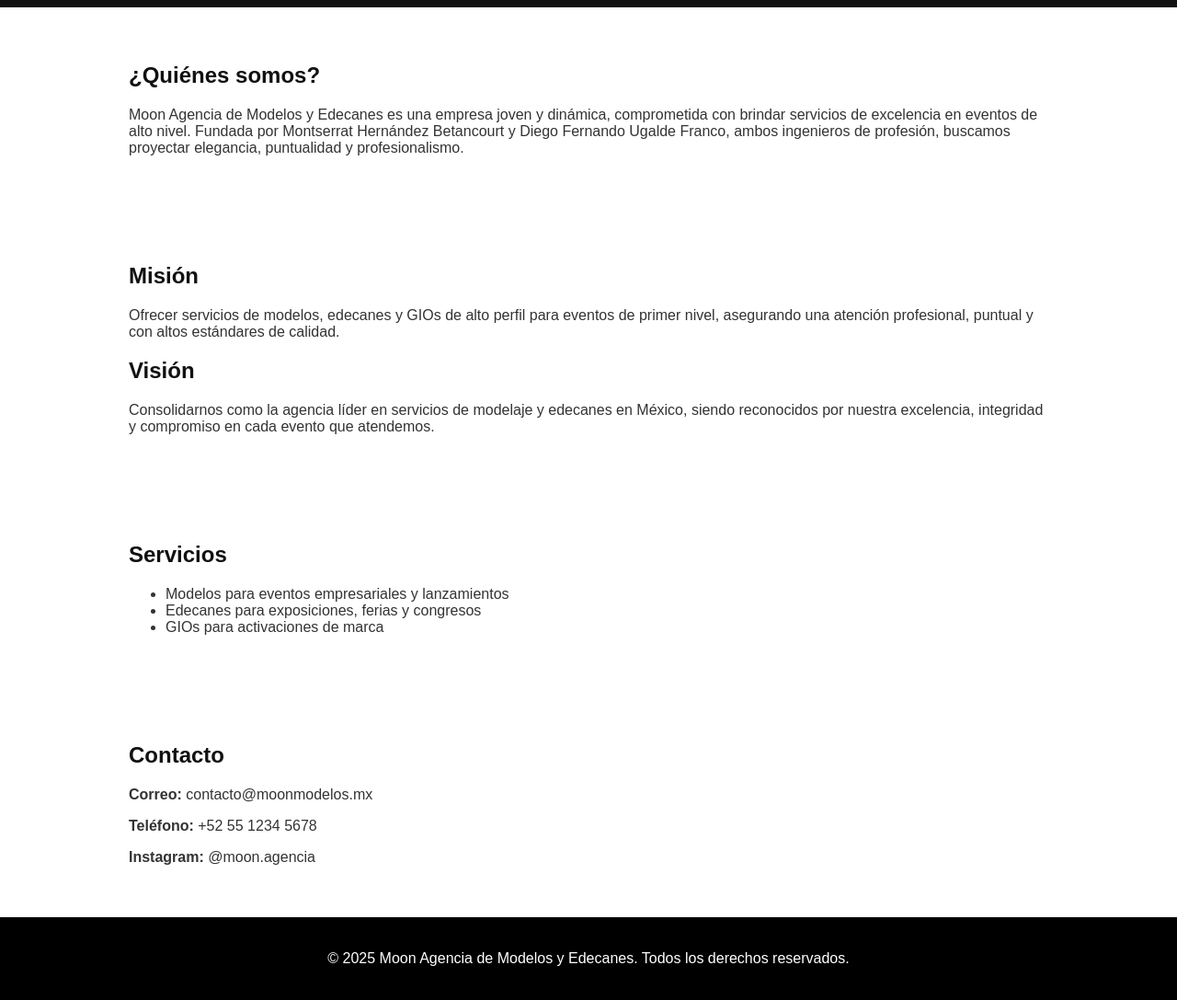
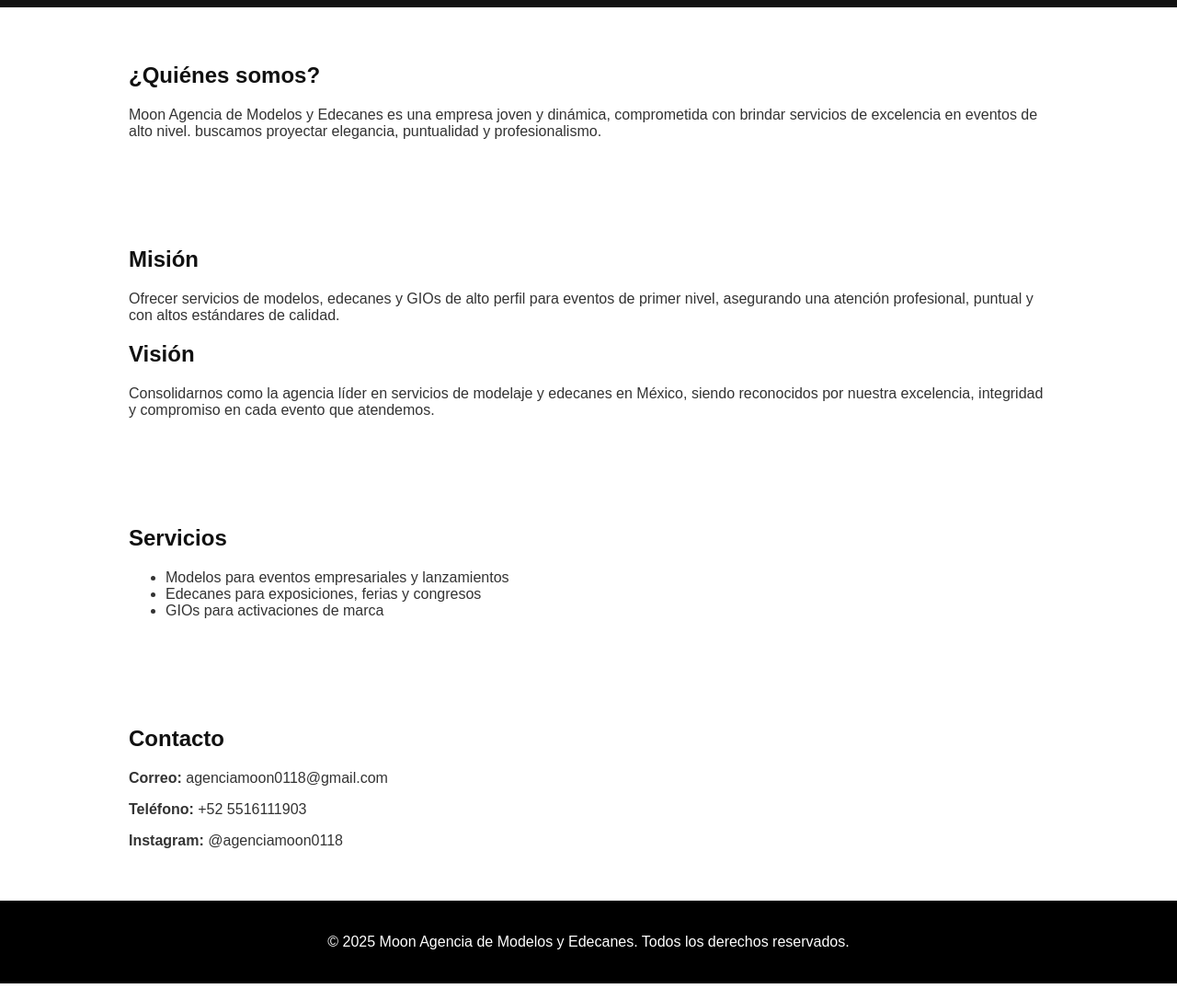
Before and after one commit to agenciamoon0118/moon-agencia, a plain HTML site: page index.html in a window 1280 px wide. Shown: the part 448-1535 px from the top of the page at 92% size. Drawn offline with Linux system fonts and the light colour scheme.

Commit message:
Update index.html

```diff
--- a/index.html
+++ b/index.html
@@ -63,7 +63,7 @@
 
   <section id="quienes-somos">
     <h2>¿Quiénes somos?</h2>
-    <p>Moon Agencia de Modelos y Edecanes es una empresa joven y dinámica, comprometida con brindar servicios de excelencia en eventos de alto nivel. Fundada por Montserrat Hernández Betancourt y Diego Fernando Ugalde Franco, ambos ingenieros de profesión, buscamos proyectar elegancia, puntualidad y profesionalismo.</p>
+    <p>Moon Agencia de Modelos y Edecanes es una empresa joven y dinámica, comprometida con brindar servicios de excelencia en eventos de alto nivel. buscamos proyectar elegancia, puntualidad y profesionalismo.</p>
   </section>
 
   <section id="mision-vision">
@@ -85,9 +85,9 @@
 
   <section id="contacto">
     <h2>Contacto</h2>
-    <p><strong>Correo:</strong> contacto@moonmodelos.mx</p>
-    <p><strong>Teléfono:</strong> +52 55 1234 5678</p>
-    <p><strong>Instagram:</strong> @moon.agencia</p>
+    <p><strong>Correo:</strong> agenciamoon0118@gmail.com</p>
+    <p><strong>Teléfono:</strong> +52 5516111903</p>
+    <p><strong>Instagram:</strong> @agenciamoon0118</p>
   </section>
 
   <footer>
```
